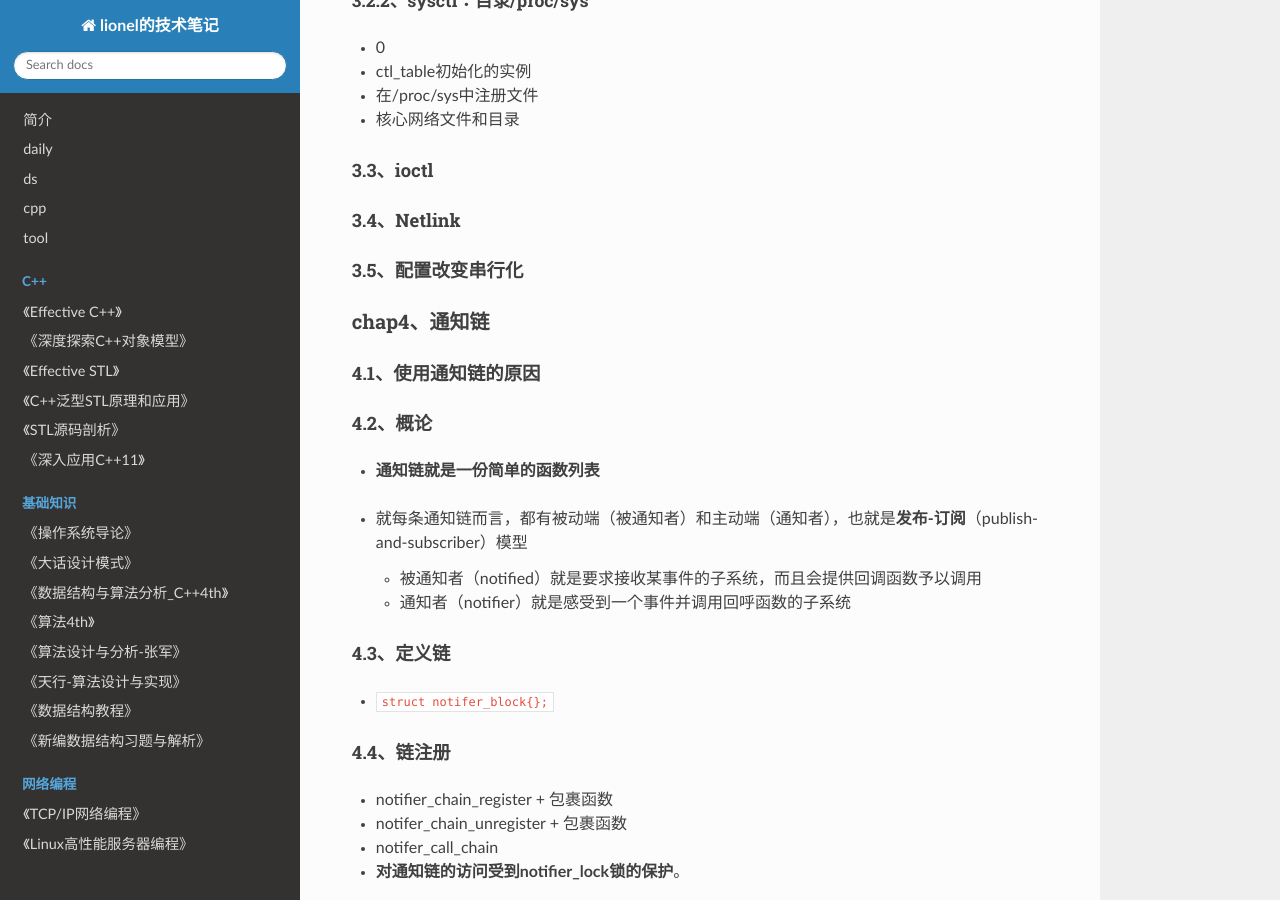
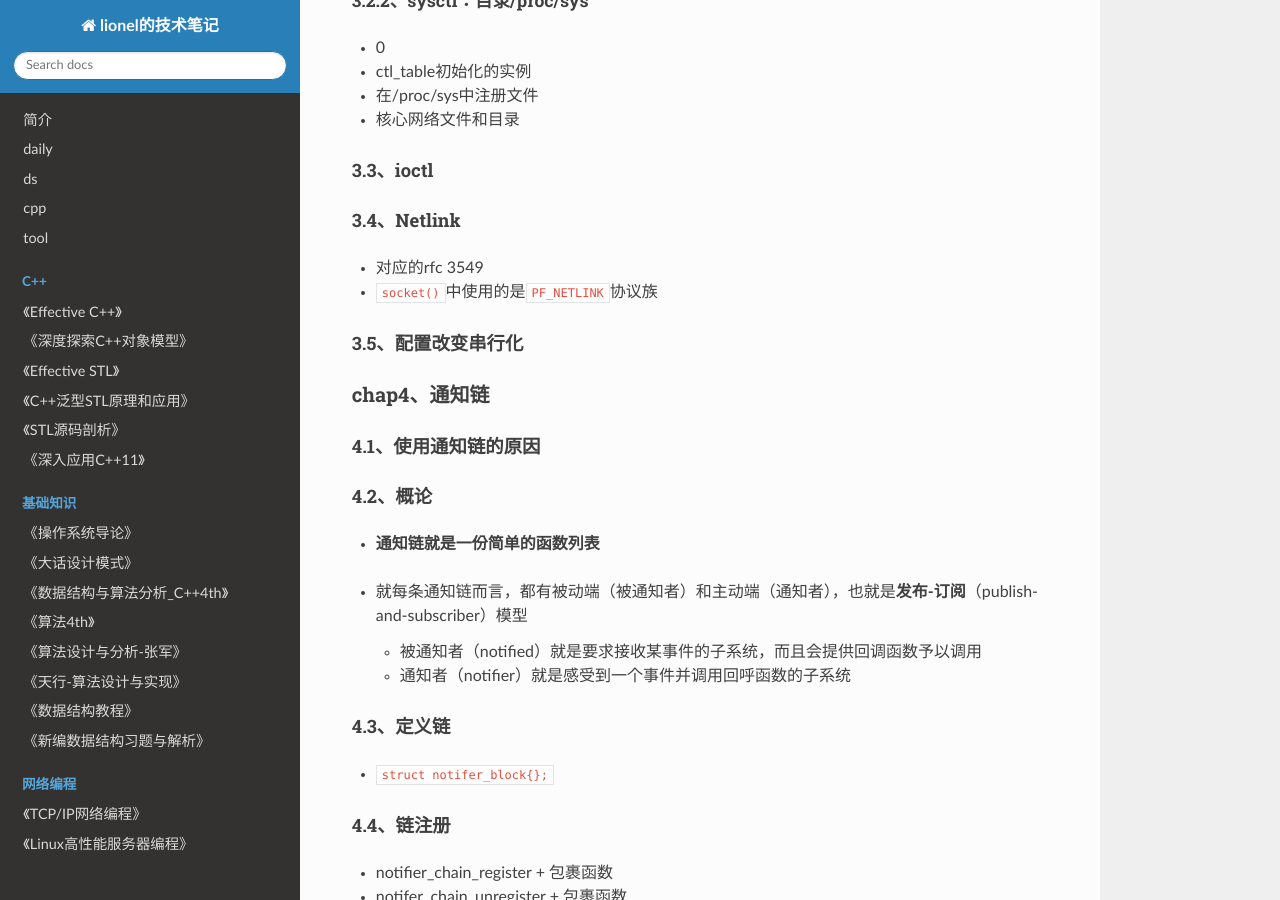
Before and after one commit to wolflion/booknotes, an MkDocs documentation site: the page built from docs/10network/深入理解Linux网络技术内幕.md, in a window 1280 px wide and 900 px high, scrolled down 5207 px. Built offline with MkDocs 1.6.1, drawn with Linux system fonts in a browser that asks for light colours; nearby versions of some CDN libraries.

Commit message:
Update 深入理解Linux网络技术内幕.md

```diff
--- a/docs/10network/深入理解Linux网络技术内幕.md
+++ b/docs/10network/深入理解Linux网络技术内幕.md
@@ -204,6 +204,9 @@
 #### 3.3、ioctl
 
 #### 3.4、Netlink
+
++ 对应的rfc 3549
++ `socket()`中使用的是`PF_NETLINK`协议族
 
 #### 3.5、配置改变串行化
 
```
